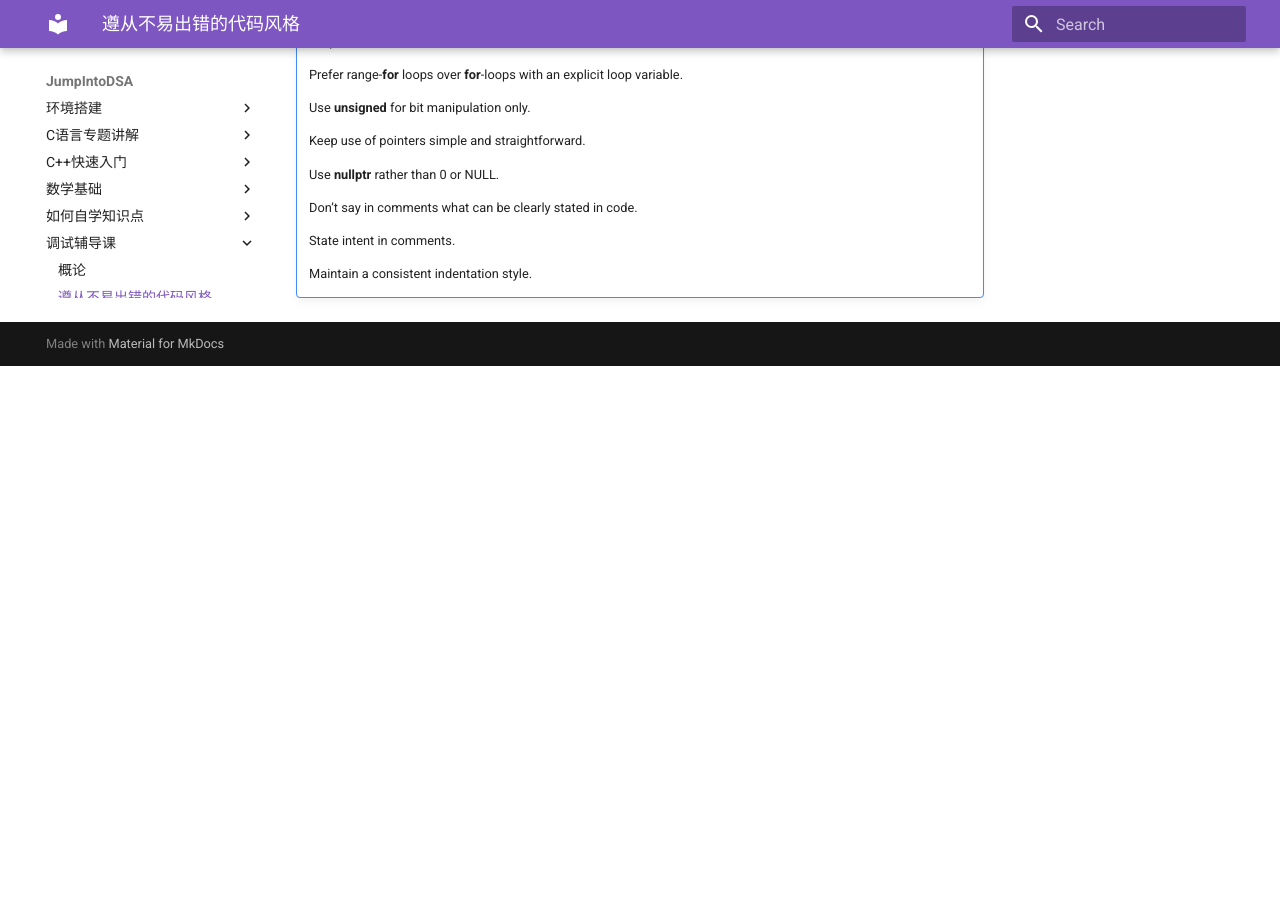
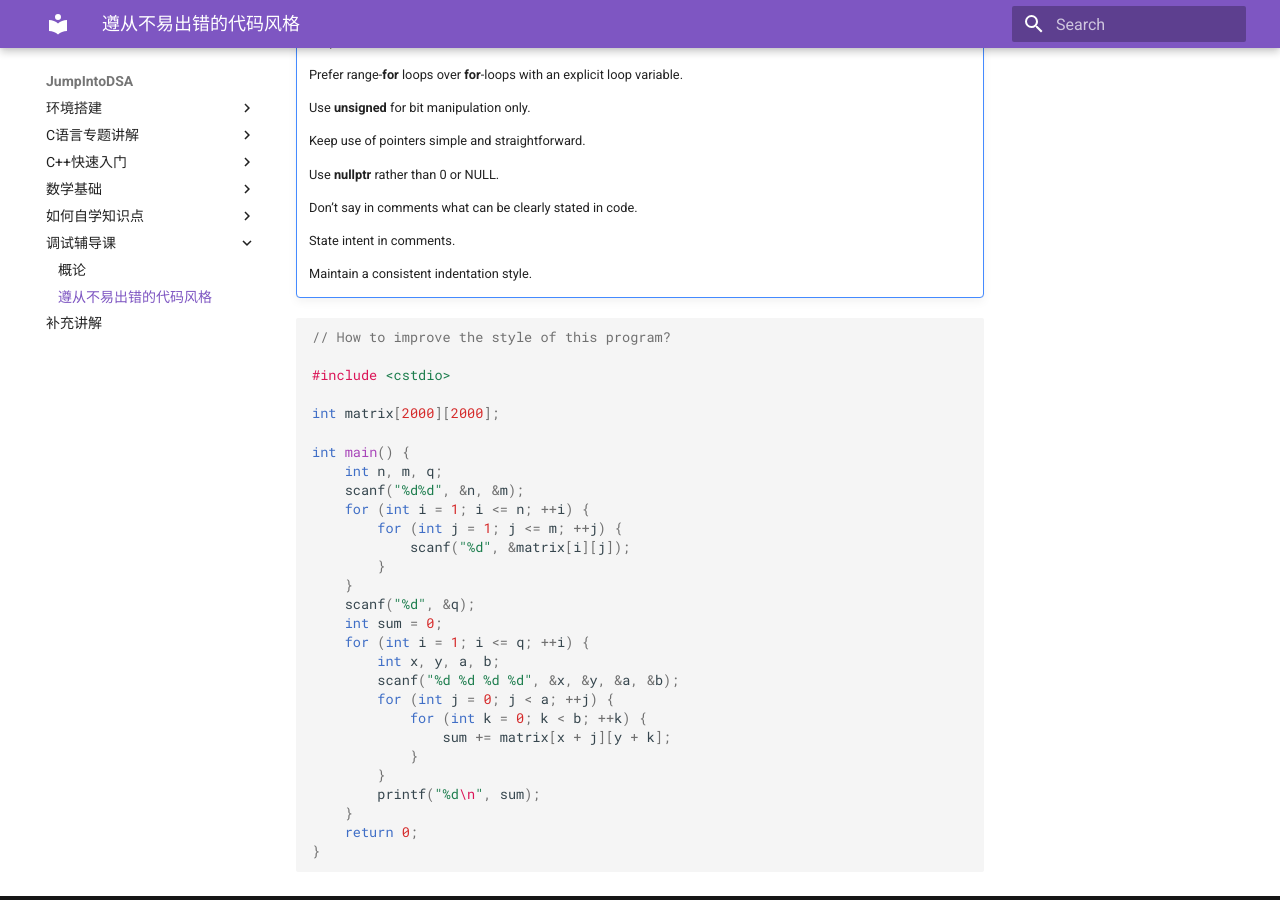
Before and after one commit to Tsinghua-DSA/JumpIntoDSA, an MkDocs documentation site: the page built from docs/Debugging/Style.md, in a window 1280 px wide and 900 px high, scrolled down 1277 px. Built offline with MkDocs 1.6.1 and Material for MkDocs 9.7.7, drawn with Linux system fonts in a browser that asks for light colours; before the commit the page ends 1643 px from its top, so only the background shows below that.

Commit message:
example for style

````diff
--- a/docs/Debugging/Style.md
+++ b/docs/Debugging/Style.md
@@ -72,3 +72,35 @@
     State intent in comments.
 
     Maintain a consistent indentation style.
+
+
+```c++
+// How to improve the style of this program?
+
+#include <cstdio>
+
+int matrix[2000][2000];
+
+int main() {
+    int n, m, q;
+    scanf("%d%d", &n, &m);
+    for (int i = 1; i <= n; ++i) {
+        for (int j = 1; j <= m; ++j) {
+            scanf("%d", &matrix[i][j]);
+        }
+    }
+    scanf("%d", &q);
+    int sum = 0;
+    for (int i = 1; i <= q; ++i) {
+        int x, y, a, b;
+        scanf("%d %d %d %d", &x, &y, &a, &b);
+        for (int j = 0; j < a; ++j) {
+            for (int k = 0; k < b; ++k) {
+                sum += matrix[x + j][y + k];
+            }
+        }
+        printf("%d\n", sum);
+    }
+    return 0;
+}
+```
````
